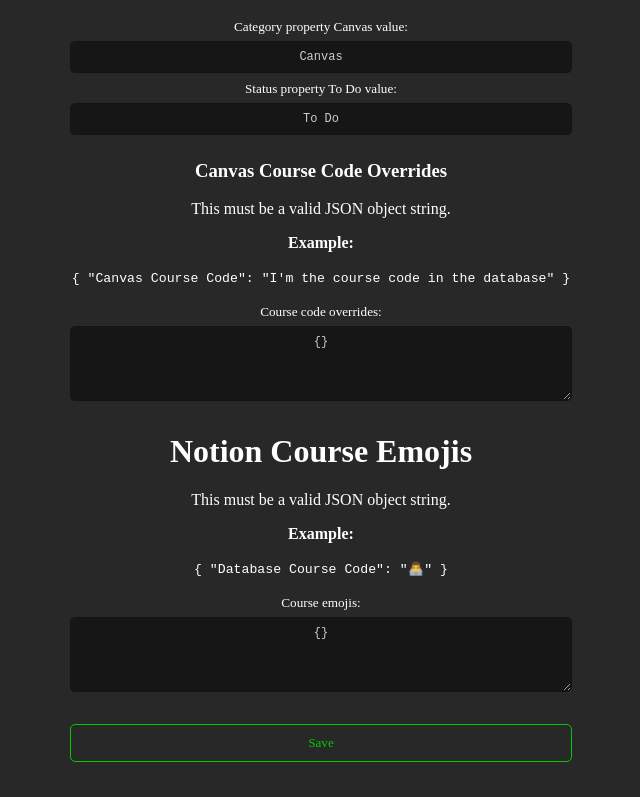
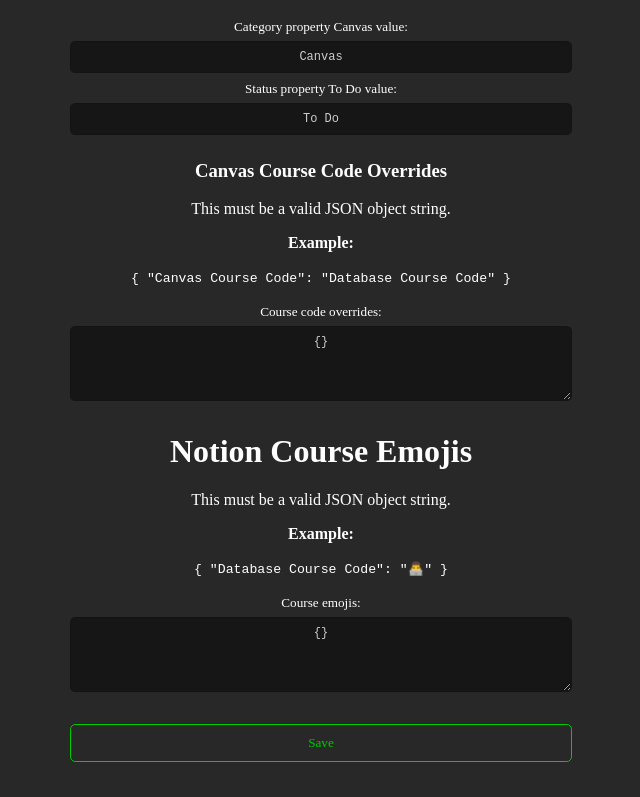
Before and after one commit to JamesNZL/notion-assignment-import, a website with bundled scripts: page src/markup/options.html in a window 1280 px wide. Shown: the part 1587-2384 px from the top of the page, without its empty margins (319-959 px from the left). Built offline with nearby package versions, Linux system fonts and the light colour scheme; some packages are replaced by stand-ins of ours; files whose address does not match are found by name.

Commit message:
refactor(options): :speech_balloon: modify course code overrides example

```diff
--- a/src/markup/options.html
+++ b/src/markup/options.html
@@ -87,7 +87,7 @@
 	<h3>Canvas Course Code Overrides</h3>
 	<p>This must be a valid JSON object string.</p>
 	<strong>Example:</strong>
-	<p><code>{ "Canvas Course Code": "I'm the course code in the database" }</code></p>
+	<p><code>{ "Canvas Course Code": "Database Course Code" }</code></p>
 	<label for="courseCodeOverrides">Course code overrides:</label><br>
 	<textarea id="courseCodeOverrides" name="courseCodeOverrides"></textarea><br>
 
```
